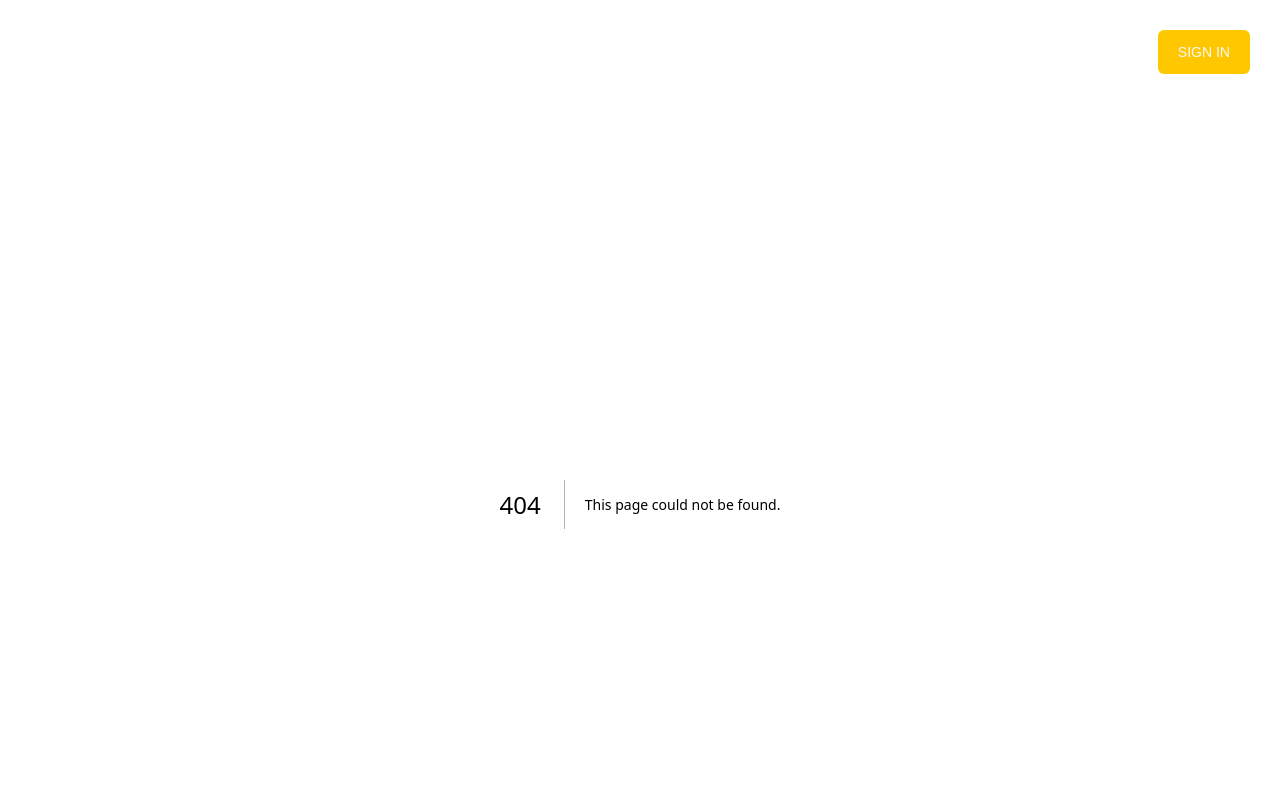
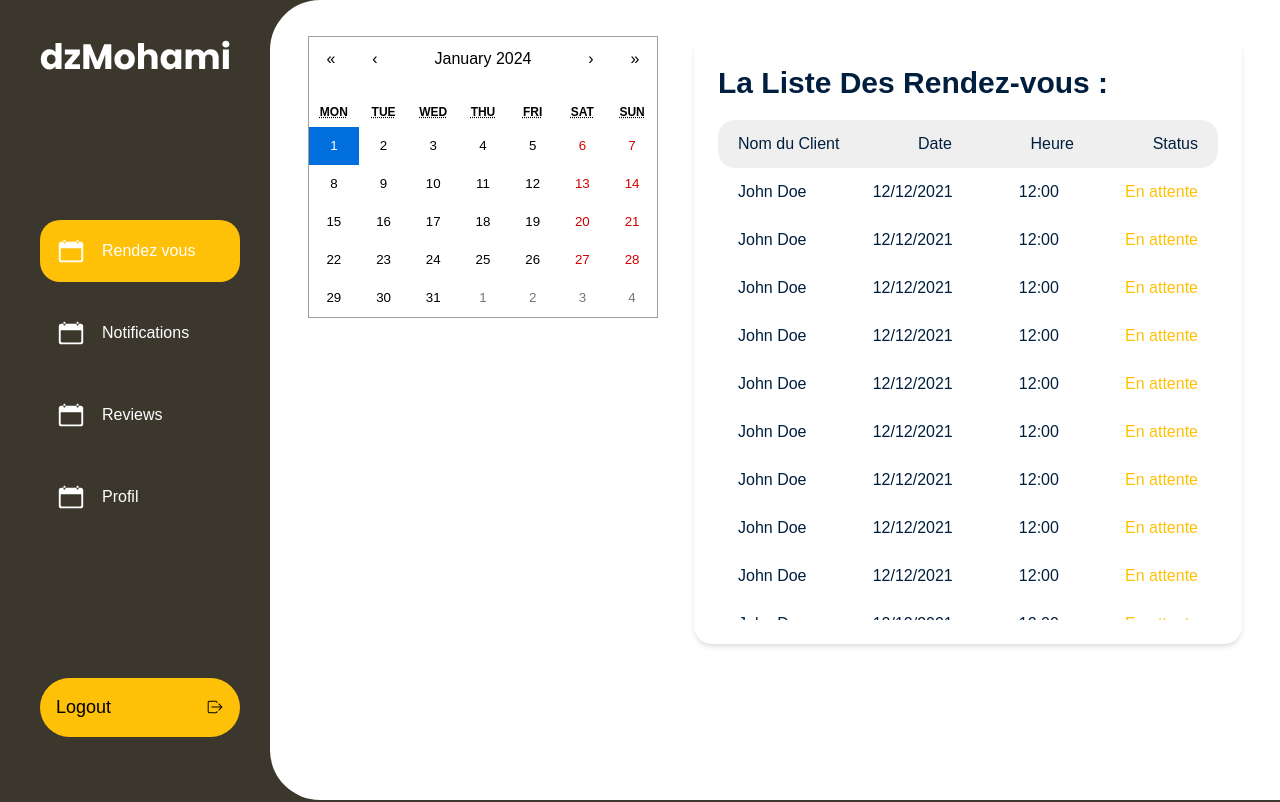
Before and after one commit to mondher0/dz-mouhami, a Next.js app: page /loyer/1 in a window 1280 px wide. Before the commit this address had no page. Shown: the top 802 px of the page. Built offline with nearby package versions, Linux system fonts and the light colour scheme.

Commit message:
adding dashboard of loyer

```diff
--- a/app/ContainerProvider.jsx
+++ b/app/ContainerProvider.jsx
@@ -1,8 +1,12 @@
-import React from "react";
+"use client";
 import NavBar from "../components/shared/NavBar";
 import Footer from "../components/shared/Footer";
+import { usePathname } from "next/navigation";
+import LoyerContainer from "../components/loyer/LoyerContainer";
 
 const ContainerProvider = ({ children }) => {
+  const path = usePathname();
+  if (path.includes("/loyer")) return <LoyerContainer children={children} />;
   return (
     <>
       <NavBar />
--- /dev/null
+++ b/app/loyer/[id]/page.jsx
@@ -0,0 +1,22 @@
+import React from "react";
+import LoyerCalendar from "../../../components/loyer/LoyerCalendar";
+import DataTable from "../../../components/loyer/DataTable";
+
+const LoyerPage = ({ params }) => {
+  const { id } = params;
+  console.log(id);
+
+  return (
+    <div className="flex justify-center gap-9">
+      <div>
+        <LoyerCalendar />
+      </div>
+      <div className="flex flex-col rounded-[18px] bg-white shadow-md p-6">
+        <p className="mb-[15px] text-[#001F3F] text-[30px] font-bold">La Liste Des Rendez-vous :</p>
+        <DataTable />
+      </div>
+    </div>
+  );
+};
+
+export default LoyerPage;
--- /dev/null
+++ b/components/loyer/DataTable.jsx
@@ -0,0 +1,100 @@
+import React from "react";
+
+const DataTable = () => {
+  const headerData = ["Nom du Client", "Date", "Heure", "Status"];
+  const dummyData = [
+    {
+      clientName: "John Doe",
+      date: "12/12/2021",
+      time: "12:00",
+      status: "En attente",
+    },
+    {
+      clientName: "John Doe",
+      date: "12/12/2021",
+      time: "12:00",
+      status: "En attente",
+    },
+    {
+      clientName: "John Doe",
+      date: "12/12/2021",
+      time: "12:00",
+      status: "En attente",
+    },
+    {
+      clientName: "John Doe",
+      date: "12/12/2021",
+      time: "12:00",
+      status: "En attente",
+    },
+    {
+        clientName: "John Doe",
+        date: "12/12/2021",
+        time: "12:00",
+        status: "En attente",
+    },
+    {
+        clientName: "John Doe",
+        date: "12/12/2021",
+        time: "12:00",
+        status: "En attente",
+    },
+    {
+        clientName: "John Doe",
+        date: "12/12/2021",
+        time: "12:00",
+        status: "En attente",
+    },
+    {
+        clientName: "John Doe",
+        date: "12/12/2021",
+        time: "12:00",
+        status: "En attente",
+    },
+    {
+        clientName: "John Doe",
+        date: "12/12/2021",
+        time: "12:00",
+        status: "En attente",
+    },
+    {
+        clientName: "John Doe",
+        date: "12/12/2021",
+        time: "12:00",
+        status: "En attente",
+    },
+  ];
+  return (
+      <div className="flex flex-col max-h-[500px] overflow-y-auto">
+        <ul className="flex items-center justify-between gap-10 bg-[#EFEFEF] rounded-[17px] pl-5 pr-5 pt-3 pb-3 w-[500px] text-[#001F3F]">
+          {headerData.map((data, index) => {
+            return <li key={index}>{data}</li>;
+          })}
+        </ul>
+        {dummyData.map((data, index) => {
+          return (
+            <ul
+              key={index}
+              className="flex items-center justify-between gap-10 bg-white rounded-[17px] pl-5 pr-5 pt-3 pb-3 w-[500px] text-[#001F3F]"
+            >
+              <li>{data.clientName}</li>
+              <li>{data.date}</li>
+              <li>{data.time}</li>
+              <li
+                className={
+                  data.status === "En attente"
+                    ? "text-[#FFC107]"
+                    : "text-[#2ECC71]"
+                }
+              >
+                {data.status}
+              </li>
+            </ul>
+          );
+        })}
+      </div>
+
+  );
+};
+
+export default DataTable;
--- /dev/null
+++ b/components/loyer/LoyerCalendar.jsx
@@ -0,0 +1,16 @@
+"use client";
+import { useState } from "react";
+import Calendar from "react-calendar";
+import "react-calendar/dist/Calendar.css";
+
+const LoyerCalendar = () => {
+  const [value, onChange] = useState(new Date());
+
+  return (
+    <div>
+      <Calendar onChange={onChange} value={value} />
+    </div>
+  );
+};
+
+export default LoyerCalendar;
--- /dev/null
+++ b/components/loyer/LoyerContainer.jsx
@@ -0,0 +1,15 @@
+import React from "react";
+import SideBar from "./SideBar";
+
+const LoyerContainer = ({ children }) => {
+  return (
+    <div className="flex">
+      <SideBar />
+      <main className="bg-white w-[100%] rounded-tl-[50px] rounded-bl-[50px] p-9 ">
+        {children}
+      </main>
+    </div>
+  );
+};
+
+export default LoyerContainer;
--- /dev/null
+++ b/components/loyer/SideBar.jsx
@@ -0,0 +1,50 @@
+"use client";
+import Image from "next/image";
+import Link from "next/link";
+import { usePathname } from "next/navigation";
+import { IoIosCalendar } from "react-icons/io";
+import { IoIosLogOut } from "react-icons/io";
+
+const SideBar = () => {
+  const path = usePathname();
+  const parts = path.split("/");
+  const id = parts[2];
+  const links = ["Notifications", "Reviews", "Profil"];
+  return (
+    <aside className="sticky w-[270px] h-screen flex flex-col items-start p-10">
+      <Image src="/assets/logo.svg" width={200} height={200} />
+      <ul className="flex flex-col gap-5 mt-[150px]">
+        <Link href="/loyer/1">
+          <li
+            className={` ${
+              path === `/loyer/${id}` && "bg-[#FFC107]"
+            }   flex items-center  gap-4  p-4 w-[200px] rounded-[20px] text-white`}
+          >
+            <IoIosCalendar size={30} />
+            Rendez vous
+          </li>
+        </Link>
+        {links.map((link, index) => {
+          return (
+            <Link key={index} href={`/loyer/${id}/${link}`}>
+              <li
+                className={` ${
+                  path === `/loyer/${id}/${link}` && "bg-[#FFC107]"
+                }   flex items-center  gap-4  p-4 w-[200px] rounded-[20px] text-white `}
+              >
+                <IoIosCalendar size={30} />
+                {link}
+              </li>
+            </Link>
+          );
+        })}
+      </ul>
+      <button className="flex items-center justify-between gap-4 text-[18px] p-4 w-[200px] rounded-[30px] text-black bg-[#FFC107] mt-[150px]">
+        Logout
+        <IoIosLogOut />
+      </button>
+    </aside>
+  );
+};
+
+export default SideBar;
--- a/components/ui/button.jsx
+++ b/components/ui/button.jsx
@@ -25,6 +25,7 @@ const buttonVariants = cva(
         sm: "h-9 rounded-md px-3",
         lg: "h-11 rounded-md px-12",
         icon: "h-10 w-10",
+        sidebar: "h-10 w-10",
       },
     },
     defaultVariants: {
--- a/components/ui/table.jsx
+++ /dev/null
@@ -1,92 +0,0 @@
-import * as React from "react";
-import { cn } from "../../lib/utils";
-
-const Table = React.forwardRef(({ className, ...props }, ref) => (
-  <div className="relative w-full overflow-auto">
-    <table
-      ref={ref}
-      className={cn("w-full caption-bottom text-sm", className)}
-      {...props}
-    />
-  </div>
-));
-Table.displayName = "Table";
-
-const TableHeader = React.forwardRef(({ className, ...props }, ref) => (
-  <thead ref={ref} className={cn("[&_tr]:border-b", className)} {...props} />
-));
-TableHeader.displayName = "TableHeader";
-
-const TableBody = React.forwardRef(({ className, ...props }, ref) => (
-  <tbody
-    ref={ref}
-    className={cn("[&_tr:last-child]:border-0", className)}
-    {...props}
-  />
-));
-TableBody.displayName = "TableBody";
-
-const TableFooter = React.forwardRef(({ className, ...props }, ref) => (
-  <tfoot
-    ref={ref}
-    className={cn(
-      "border-t bg-slate-100/50 font-medium [&>tr]:last:border-b-0 dark:bg-slate-800/50",
-      className,
-    )}
-    {...props}
-  />
-));
-TableFooter.displayName = "TableFooter";
-
-const TableRow = React.forwardRef(({ className, ...props }, ref) => (
-  <tr
-    ref={ref}
-    className={cn(
-      "border-b transition-colors hover:bg-slate-100/50 data-[state=selected]:bg-slate-100 dark:hover:bg-slate-800/50 dark:data-[state=selected]:bg-slate-800",
-      className,
-    )}
-    {...props}
-  />
-));
-TableRow.displayName = "TableRow";
-
-const TableHead = React.forwardRef(({ className, ...props }, ref) => (
-  <th
-    ref={ref}
-    className={cn(
-      "h-12 px-4 text-left align-middle font-medium text-slate-500 [&:has([role=checkbox])]:pr-0 dark:text-slate-400",
-      className,
-    )}
-    {...props}
-  />
-));
-TableHead.displayName = "TableHead";
-
-const TableCell = React.forwardRef(({ className, ...props }, ref) => (
-  <td
-    ref={ref}
-    className={cn("p-4 align-middle [&:has([role=checkbox])]:pr-0", className)}
-    {...props}
-  />
-));
-TableCell.displayName = "TableCell";
-
-const TableCaption = React.forwardRef(({ className, ...props }, ref) => (
-  <caption
-    ref={ref}
-    className={cn("mt-4 text-sm text-slate-500 dark:text-slate-400", className)}
-    {...props}
-  />
-));
-TableCaption.displayName = "TableCaption";
-
-export {
-  Table,
-  TableHeader,
-  TableBody,
-  TableFooter,
-  TableHead,
-  TableRow,
-  TableCell,
-  TableCaption,
-};
--- a/package.json
+++ b/package.json
@@ -11,12 +11,14 @@
   "dependencies": {
     "@radix-ui/react-slot": "^1.0.2",
     "@reduxjs/toolkit": "^2.0.1",
+    "@tanstack/react-table": "^8.11.7",
     "class-variance-authority": "^0.7.0",
     "clsx": "^2.1.0",
     "leaflet": "^1.9.4",
     "lucide-react": "^0.303.0",
     "next": "14.0.4",
     "react": "^18",
+    "react-calendar": "^4.8.0",
     "react-dom": "^18",
     "react-form-stepper": "^2.0.3",
     "react-icons": "^4.12.0",
```
Also changed, not shown: app/loyer/[id]/notifcations/page.jsx (added), 1 other file (tests, documents, lock files or other folders).
